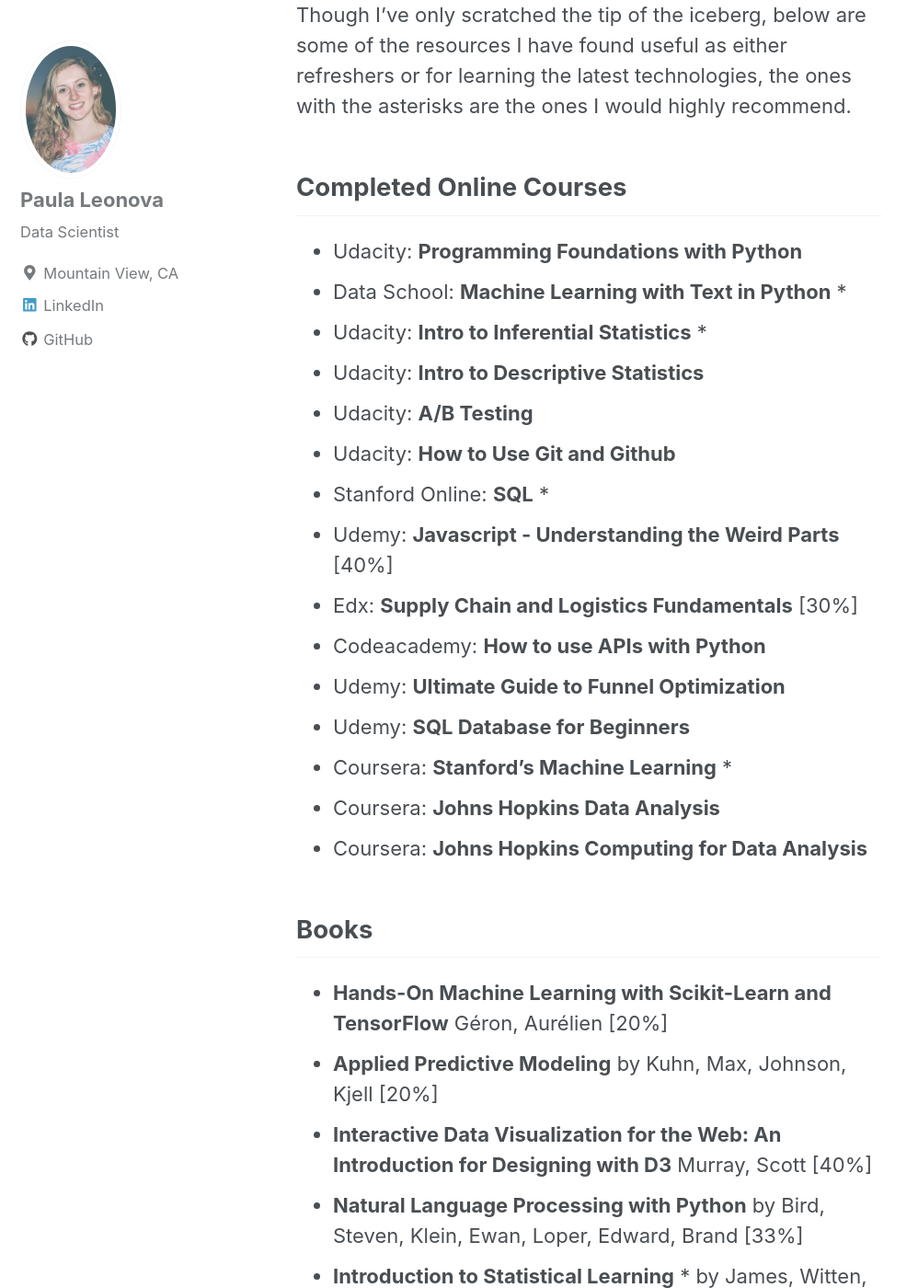
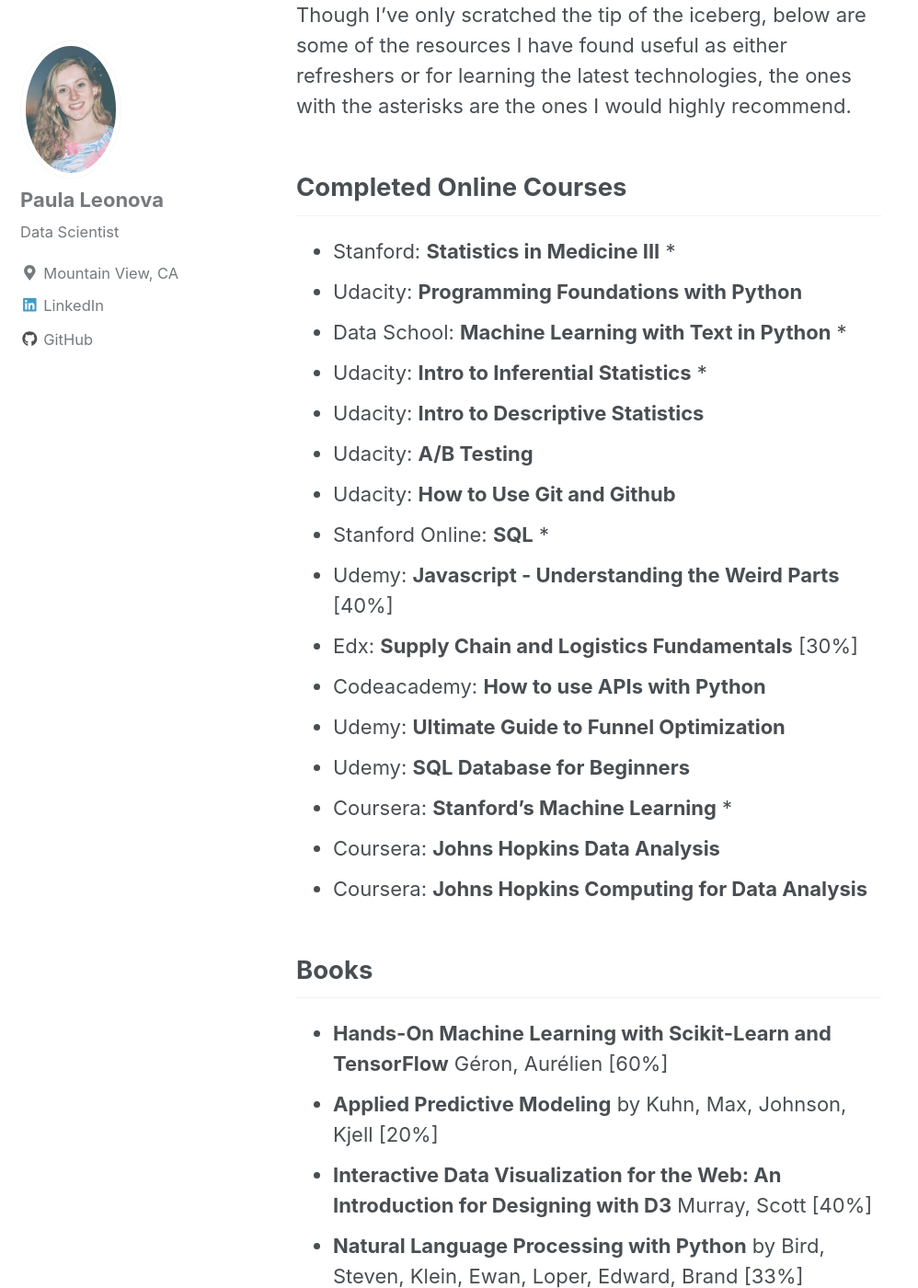
Before and after one commit to pleonova/pleonova.github.io, a Jekyll site: the page built from _pages/education.md, in a window 1280 px wide and 1400 px high, scrolled down 583 px. Shown: the whole window at 92% size, without its empty margins (0-998 px from the left). Built offline with Jekyll 4.4.1, drawn with Linux system fonts in a browser that asks for light colours; nearby versions of some CDN libraries.

Commit message:
Update education

```diff
--- a/_pages/education.md
+++ b/_pages/education.md
@@ -11,6 +11,7 @@
 Though I've only scratched the tip of the iceberg, below are some of the resources I have found useful as either refreshers or for learning the latest technologies, the ones with the asterisks are the ones I would highly recommend.
 
 ## Completed Online Courses
+- Stanford: **Statistics in Medicine III** *
 - Udacity: **Programming Foundations with Python**
 - Data School: **Machine Learning with Text in Python** *
 - Udacity: **Intro to Inferential Statistics** *
@@ -28,7 +29,7 @@
 - Coursera: **Johns Hopkins Computing for Data Analysis**
 
 ## Books
-- **Hands-On Machine Learning with Scikit-Learn and TensorFlow** Géron, Aurélien [20%]
+- **Hands-On Machine Learning with Scikit-Learn and TensorFlow** Géron, Aurélien [60%]
 - **Applied Predictive Modeling** by Kuhn, Max, Johnson, Kjell [20%]
 - **Interactive Data Visualization for the Web: An Introduction for Designing with D3** Murray, Scott [40%]
 - **Natural Language Processing with Python** by Bird, Steven, Klein, Ewan, Loper, Edward, Brand  [33%]
```
